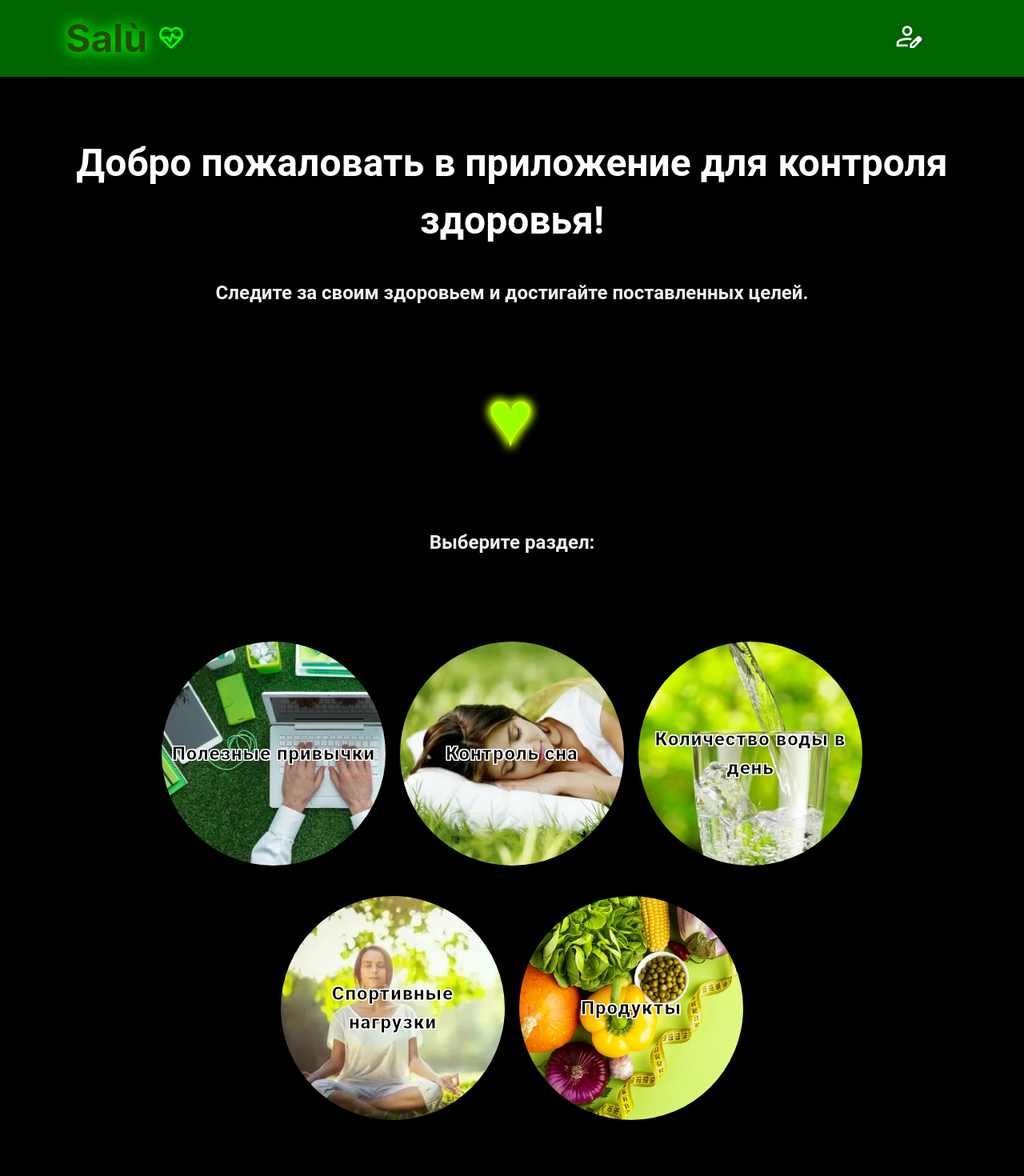
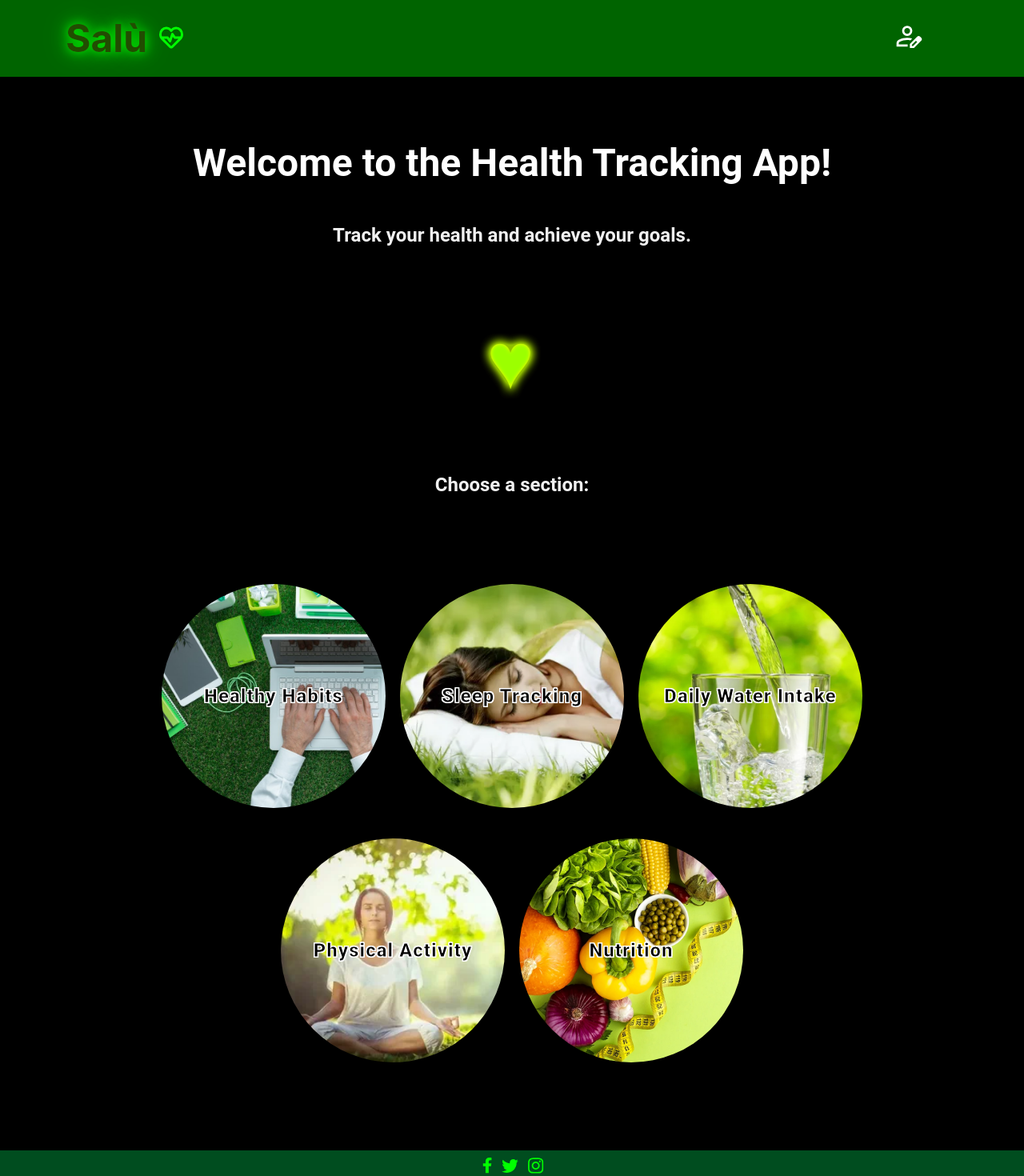
Before and after one commit to NataliaKolodina/Health-SALU, a React (Create React App) app: page /#/ in a window 1280 px wide. Shown: the top 1470 px of the page at 80% size. Built offline with nearby package versions, Linux system fonts and the light colour scheme.

Commit message:
Update HomePage.js

```diff
--- a/src/pages/HomePage.js
+++ b/src/pages/HomePage.js
@@ -1,6 +1,5 @@
 import React from 'react';
 import { Link } from 'react-router-dom';
-
 
 import Footer from '../components/footer/Footer';
 import Header from '../components/header/Header';
@@ -11,37 +10,33 @@ function HomePage() {
       <Header />
       <div className="site__size">
         <div className='container site__space main'>
-      <h1 className='main__heading'>Добро пожаловать в приложение для контроля здоровья!</h1>
-      <h3 className='main__subheading'>Следите за своим здоровьем и достигайте поставленных целей.</h3>
+          <h1 className='main__heading'>Welcome to the Health Tracking App!</h1>
+          <h3 className='main__subheading'>Track your health and achieve your goals.</h3>
 
-      <img className='main__icon' src="img/cardiogramma.gif" alt='cardiogramma' />
+          <img className='main__icon' src="img/cardiogramma.gif" alt='cardiogram' />
 
-
-
-      <h2 className='main__subheading'>Выберите раздел:</h2>
+          <h2 className='main__subheading'>Choose a section:</h2>
           <div className='main__nav'>
             <Link to="/habits">
-          <button className='main__btn main__btn-habits'>Полезные привычки</button>
+              <button className='main__btn main__btn-habits'>Healthy Habits</button>
             </Link>
             <Link to="/sleep">
-          <button className='main__btn main__btn-sleep'>Контроль сна</button>
+              <button className='main__btn main__btn-sleep'>Sleep Tracking</button>
             </Link>
             <Link to="/water">
-          <button className='main__btn main__btn-water'>Количество воды в день</button>
+              <button className='main__btn main__btn-water'>Daily Water Intake</button>
             </Link>
             <Link to="/sport">
-          <button className='main__btn main__btn-sport'>Спортивные нагрузки</button>
+              <button className='main__btn main__btn-sport'>Physical Activity</button>
             </Link>
             <Link to="/nutrition">
-          <button className='main__btn main__btn-food'>Продукты</button>
+              <button className='main__btn main__btn-food'>Nutrition</button>
             </Link>
           </div>
-
         </div>
       </div>
       <Footer />
     </>
-
   );
 }
 
```
Lines whose indentation alone changed are shown as unchanged.
